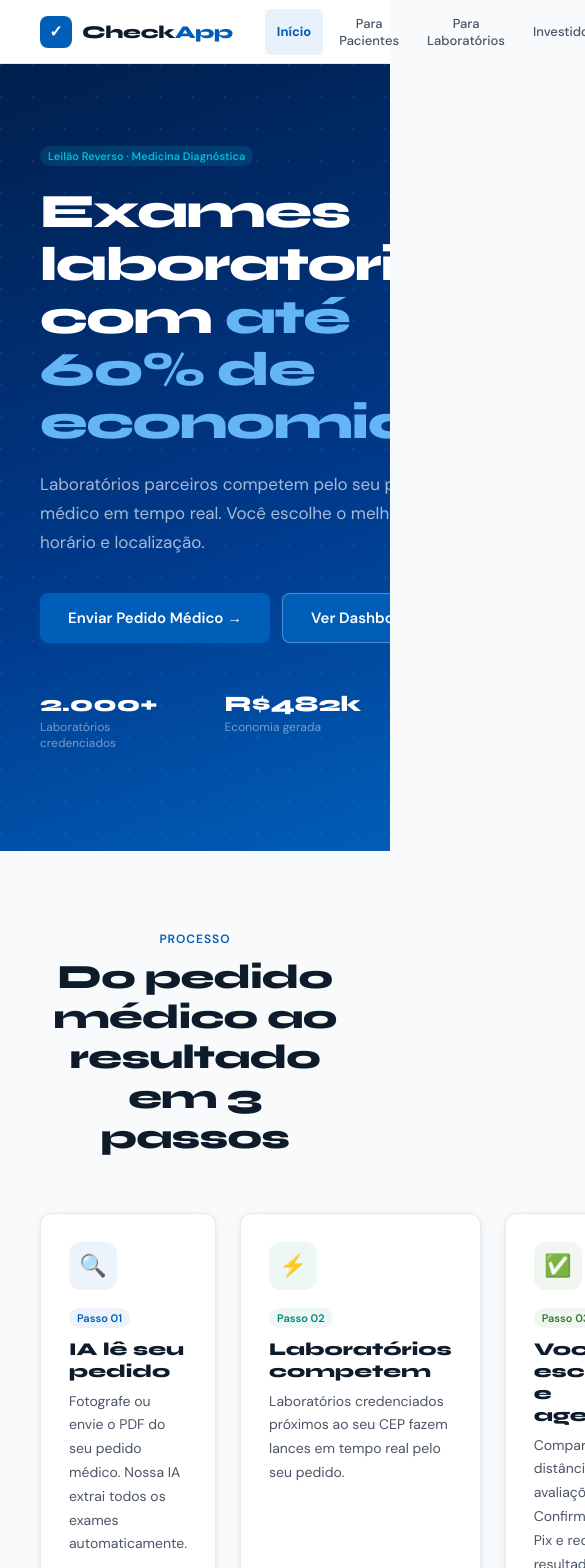
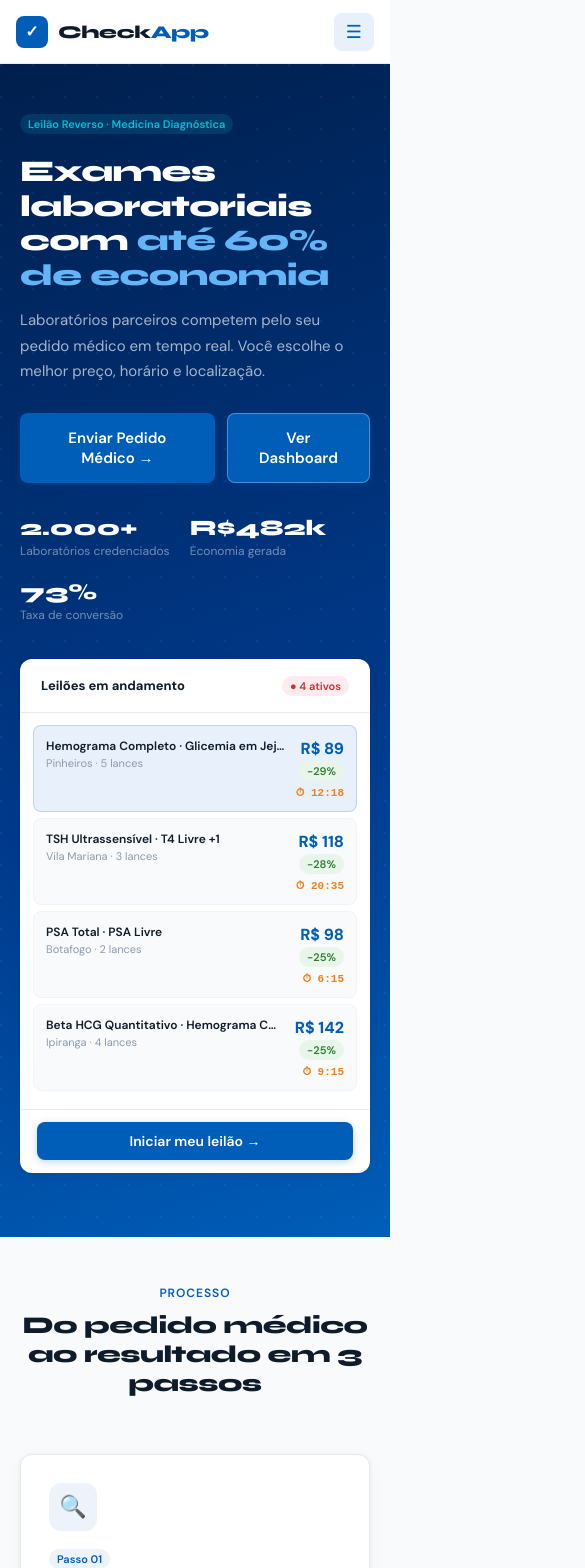
Before and after one commit to mmitne/checkapp-demo, a React (Create React App) app: page / in a window 390 px wide. Shown: the top 1568 px of the page, 585 px wide, since content can reach past the window. Built offline with nearby package versions, Linux system fonts and the light colour scheme.

Commit message:
dados reais mercado

```diff
--- a/src/App.js
+++ b/src/App.js
@@ -1,4 +1,17 @@
 import { useState, useEffect } from "react";
+
+// ─── RESPONSIVE HOOK ──────────────────────────────────────────────────────────
+function useIsMobile() {
+  const [isMobile, setIsMobile] = useState(
+    typeof window !== "undefined" ? window.innerWidth < 768 : false
+  );
+  useEffect(() => {
+    const handler = () => setIsMobile(window.innerWidth < 768);
+    window.addEventListener("resize", handler);
+    return () => window.removeEventListener("resize", handler);
+  }, []);
+  return isMobile;
+}
 
 // ─── DESIGN TOKENS ────────────────────────────────────────────────────────────
 const C = {
@@ -115,17 +128,20 @@ function Stars({ rating }) {
 }
 
 function Header({ page, onNavigate }) {
+  const isMobile = useIsMobile();
+  const [menuOpen, setMenuOpen] = useState(false);
   return (
     <header style={{
       background: C.surface, borderBottom: `1px solid ${C.border}`,
-      padding: "0 40px", height: 64, display: "flex", alignItems: "center",
+      padding: isMobile ? "0 16px" : "0 40px", height: 64, display: "flex", alignItems: "center",
       justifyContent: "space-between", position: "sticky", top: 0, zIndex: 100,
     }}>
-      <div style={{ display: "flex", alignItems: "center", gap: 32 }}>
+      <div style={{ display: "flex", alignItems: "center", gap: isMobile ? 0 : 32 }}>
         <div onClick={() => onNavigate("home")} style={{ cursor: "pointer", display: "flex", alignItems: "center", gap: 10 }}>
           <div style={{ width: 32, height: 32, borderRadius: 8, background: C.blue, display: "flex", alignItems: "center", justifyContent: "center", fontSize: 16, color: "#fff", fontWeight: 900 }}>✓</div>
           <span style={{ fontFamily: "'Syne', sans-serif", fontWeight: 800, fontSize: 18, color: C.text, letterSpacing: "-0.02em" }}>Check<span style={{ color: C.blue }}>App</span></span>
         </div>
+        {!isMobile && (
           <nav style={{ display: "flex", gap: 4 }}>
             {[
               { id: "home", label: "Início" },
@@ -142,16 +158,35 @@ function Header({ page, onNavigate }) {
               }}>{item.label}</button>
             ))}
           </nav>
+        )}
       </div>
       <div style={{ display: "flex", gap: 8, alignItems: "center" }}>
-        <Tag color={C.green} bg={C.greenLight}>● Ao vivo</Tag>
+        {!isMobile && <Tag color={C.green} bg={C.greenLight}>● Ao vivo</Tag>}
+        {isMobile ? (
+          <div style={{ position: "relative" }}>
+            <button onClick={() => setMenuOpen(!menuOpen)} style={{ background: C.blueLight, border: "none", borderRadius: 8, padding: "8px 12px", cursor: "pointer", fontSize: 18, color: C.blue }}>☰</button>
+            {menuOpen && (
+              <div style={{ position: "absolute", right: 0, top: 44, background: C.surface, border: `1px solid ${C.border}`, borderRadius: 12, padding: 8, width: 200, boxShadow: C.shadowMd, zIndex: 200 }}>
+                {[{ id: "home", label: "Início" }, { id: "patient", label: "Para Pacientes" }, { id: "lab", label: "Para Laboratórios" }, { id: "investor", label: "Investidores" }].map(item => (
+                  <button key={item.id} onClick={() => { onNavigate(item.id); setMenuOpen(false); }} style={{
+                    width: "100%", display: "block", textAlign: "left", padding: "10px 14px", background: page === item.id ? C.blueLight : "transparent",
+                    color: page === item.id ? C.blue : C.text, border: "none", borderRadius: 8, cursor: "pointer",
+                    fontSize: 14, fontWeight: page === item.id ? 700 : 400, fontFamily: "'DM Sans', sans-serif"
+                  }}>{item.label}</button>
+                ))}
+              </div>
+            )}
+          </div>
+        ) : (
           <Btn variant="primary" size="sm" onClick={() => onNavigate("patient")}>Fazer Exame</Btn>
+        )}
       </div>
     </header>
   );
 }
 
 function HomePage({ onNavigate }) {
+  const isMobile = useIsMobile();
   const [timers, setTimers] = useState(LEILOES_MOCK.map(l => l.timer));
   useEffect(() => {
     const t = setInterval(() => setTimers(p => p.map(s => Math.max(0, s - 1))), 1000);
@@ -160,18 +195,18 @@ function HomePage({ onNavigate }) {
 
   return (
     <div style={{ background: C.bg, minHeight: "100vh" }}>
-      <div style={{ background: "linear-gradient(160deg, #001F4D 0%, #003A8C 60%, #005EB8 100%)", padding: "80px 40px 100px", position: "relative", overflow: "hidden" }}>
+      <div style={{ background: "linear-gradient(160deg, #001F4D 0%, #003A8C 60%, #005EB8 100%)", padding: isMobile ? "48px 20px 64px" : "80px 40px 100px", position: "relative", overflow: "hidden" }}>
         <div style={{ position: "absolute", inset: 0, opacity: 0.06, backgroundImage: "radial-gradient(circle at 1px 1px, white 1px, transparent 0)", backgroundSize: "32px 32px" }} />
         <div style={{ maxWidth: 1100, margin: "0 auto", position: "relative", zIndex: 1 }}>
-          <div style={{ display: "grid", gridTemplateColumns: "1fr 420px", gap: 64, alignItems: "center" }}>
+          <div style={{ display: "grid", gridTemplateColumns: isMobile ? "1fr" : "1fr 400px", gap: isMobile ? 36 : 64, alignItems: "center" }}>
             <div>
               <div style={{ marginBottom: 20 }}>
                 <Tag color="#00BCD4" bg="rgba(0,188,212,0.15)">Leilão Reverso · Medicina Diagnóstica</Tag>
               </div>
-              <h1 style={{ fontFamily: "'Syne', sans-serif", fontSize: 48, fontWeight: 800, color: "#fff", lineHeight: 1.1, letterSpacing: "-0.03em", margin: "0 0 20px" }}>
+              <h1 style={{ fontFamily: "'Syne', sans-serif", fontSize: isMobile ? 30 : 48, fontWeight: 800, color: "#fff", lineHeight: 1.15, letterSpacing: "-0.02em", margin: "0 0 16px" }}>
                 Exames laboratoriais com <span style={{ color: "#64B5F6" }}>até 60% de economia</span>
               </h1>
-              <p style={{ color: "rgba(255,255,255,0.65)", fontSize: 17, lineHeight: 1.7, margin: "0 0 36px", maxWidth: 480 }}>
+              <p style={{ color: "rgba(255,255,255,0.65)", fontSize: isMobile ? 15 : 17, lineHeight: 1.7, margin: "0 0 28px" }}>
                 Laboratórios parceiros competem pelo seu pedido médico em tempo real. Você escolhe o melhor preço, horário e localização.
               </p>
               <div style={{ display: "flex", gap: 12 }}>
@@ -182,7 +217,7 @@ function HomePage({ onNavigate }) {
                   Ver Dashboard
                 </Btn>
               </div>
-              <div style={{ display: "flex", gap: 40, marginTop: 48 }}>
+              <div style={{ display: "flex", gap: isMobile ? 20 : 40, marginTop: 32, flexWrap: "wrap" }}>
                 {[{ v: "2.000+", l: "Laboratórios credenciados" }, { v: "R$482k", l: "Economia gerada" }, { v: "73%", l: "Taxa de conversão" }].map(s => (
                   <div key={s.l}>
                     <div style={{ color: "#fff", fontWeight: 800, fontSize: 22, fontFamily: "'Syne', sans-serif" }}>{s.v}</div>
@@ -229,12 +264,12 @@ function HomePage({ onNavigate }) {
         </div>
       </div>
 
-      <div style={{ maxWidth: 1100, margin: "0 auto", padding: "80px 40px" }}>
+      <div style={{ maxWidth: 1100, margin: "0 auto", padding: isMobile ? "48px 20px" : "80px 40px" }}>
         <div style={{ textAlign: "center", marginBottom: 56 }}>
           <div style={{ fontSize: 12, fontWeight: 600, color: C.blue, letterSpacing: "0.08em", textTransform: "uppercase", marginBottom: 10 }}>PROCESSO</div>
-          <h2 style={{ fontFamily: "'Syne', sans-serif", fontSize: 34, fontWeight: 800, margin: 0, color: C.text, letterSpacing: "-0.02em" }}>Do pedido médico ao resultado em 3 passos</h2>
+          <h2 style={{ fontFamily: "'Syne', sans-serif", fontSize: isMobile ? 24 : 34, fontWeight: 800, margin: 0, color: C.text, letterSpacing: "-0.02em" }}>Do pedido médico ao resultado em 3 passos</h2>
         </div>
-        <div style={{ display: "grid", gridTemplateColumns: "repeat(3, 1fr)", gap: 24 }}>
+        <div style={{ display: "grid", gridTemplateColumns: isMobile ? "1fr" : "repeat(3, 1fr)", gap: 16 }}>
           {[
             { n: "01", icon: "🔍", title: "IA lê seu pedido", desc: "Fotografe ou envie o PDF do seu pedido médico. Nossa IA extrai todos os exames automaticamente.", color: C.blue },
             { n: "02", icon: "⚡", title: "Laboratórios competem", desc: "Laboratórios credenciados próximos ao seu CEP fazem lances em tempo real pelo seu pedido.", color: C.teal },
@@ -250,7 +285,7 @@ function HomePage({ onNavigate }) {
         </div>
       </div>
 
-      <div style={{ maxWidth: 1100, margin: "0 auto", padding: "0 40px 80px", display: "grid", gridTemplateColumns: "1fr 1fr", gap: 20 }}>
+      <div style={{ maxWidth: 1100, margin: "0 auto", padding: isMobile ? "0 20px 48px" : "0 40px 80px", display: "grid", gridTemplateColumns: isMobile ? "1fr" : "1fr 1fr", gap: 20 }}>
         <Card onClick={() => onNavigate("patient")} style={{ padding: 36, background: C.blue, border: "none", cursor: "pointer" }}>
           <div style={{ fontSize: 36, marginBottom: 16 }}>👤</div>
           <h3 style={{ fontFamily: "'Syne', sans-serif", fontSize: 22, fontWeight: 800, margin: "0 0 10px", color: "#fff" }}>Sou Paciente</h3>
@@ -269,6 +304,7 @@ function HomePage({ onNavigate }) {
 }
 
 function PatientFlow({ onNavigate }) {
+  const isMobile = useIsMobile();
   const [step, setStep] = useState(1);
   const [cep, setCep] = useState("");
   const [cepData, setCepData] = useState(null);
@@ -363,7 +399,7 @@ function PatientFlow({ onNavigate }) {
 
   return (
     <div style={{ background: C.bg, minHeight: "100vh" }}>
-      <div style={{ background: C.surface, borderBottom: `1px solid ${C.border}`, padding: "20px 40px" }}>
+      <div style={{ background: C.surface, borderBottom: `1px solid ${C.border}`, padding: isMobile ? "16px 16px" : "20px 40px" }}>
         <div style={{ maxWidth: 680, margin: "0 auto", display: "flex", alignItems: "center" }}>
           {steps.map((s, i) => (
             <div key={s} style={{ display: "flex", alignItems: "center", flex: i < steps.length - 1 ? 1 : "none" }}>
@@ -377,7 +413,7 @@ function PatientFlow({ onNavigate }) {
         </div>
       </div>
 
-      <div style={{ maxWidth: 680, margin: "0 auto", padding: "40px 24px" }}>
+      <div style={{ maxWidth: 680, margin: "0 auto", padding: isMobile ? "24px 16px" : "40px 24px" }}>
 
         {step === 1 && (
           <div>
@@ -745,6 +781,7 @@ function LabDashboard({ onNavigate }) {
 }
 
 function InvestorDashboard({ onNavigate }) {
+  const isMobile = useIsMobile();
   const [section, setSection] = useState("overview");
   const navItems = [
     { id: "overview", label: "Visão Geral" },
@@ -756,7 +793,7 @@ function InvestorDashboard({ onNavigate }) {
 
   return (
     <div style={{ background: C.bg, minHeight: "100vh" }}>
-      <div style={{ background: C.surface, borderBottom: `1px solid ${C.border}`, padding: "0 40px" }}>
+      <div style={{ background: C.surface, borderBottom: `1px solid ${C.border}`, padding: isMobile ? "0 16px" : "0 40px", overflowX: "auto" }}>
         <div style={{ maxWidth: 1100, margin: "0 auto", display: "flex", gap: 0 }}>
           {navItems.map(s => (
             <button key={s.id} onClick={() => setSection(s.id)} style={{ padding: "16px 20px", background: "none", border: "none", borderBottom: `3px solid ${section === s.id ? C.blue : "transparent"}`, color: section === s.id ? C.blue : C.textMid, fontWeight: section === s.id ? 700 : 500, fontSize: 14, cursor: "pointer", fontFamily: "'DM Sans', sans-serif" }}>{s.label}</button>
@@ -764,7 +801,7 @@ function InvestorDashboard({ onNavigate }) {
         </div>
       </div>
 
-      <div style={{ maxWidth: 1100, margin: "0 auto", padding: "40px" }}>
+      <div style={{ maxWidth: 1100, margin: "0 auto", padding: isMobile ? "20px 16px" : "40px" }}>
         {section === "overview" && (
           <div>
             <div style={{ marginBottom: 32 }}>
@@ -777,7 +814,7 @@ function InvestorDashboard({ onNavigate }) {
               </div>
             </div>
 
-            <div style={{ display: "grid", gridTemplateColumns: "repeat(6, 1fr)", gap: 12, marginBottom: 28 }}>
+            <div style={{ display: "grid", gridTemplateColumns: isMobile ? "repeat(3, 1fr)" : "repeat(6, 1fr)", gap: 12, marginBottom: 28 }}>
               {[{ v: "18.000+", l: "Labs no Brasil", c: C.blue }, { v: "2,53B", l: "Exames/ano no BR", c: C.teal }, { v: "75%", l: "Sem plano saúde", c: C.green }, { v: "R$45B", l: "Mercado privado", c: C.amber }, { v: "10%", l: "Crescimento a.a.", c: C.blue }, { v: "R$40B", l: "Receita setor 2024", c: C.green }].map(k => (
                 <Card key={k.l} style={{ padding: "16px 12px", textAlign: "center" }}>
                   <div style={{ fontWeight: 900, fontSize: 20, color: k.c, fontFamily: "'Syne', sans-serif" }}>{k.v}</div>
@@ -786,7 +823,7 @@ function InvestorDashboard({ onNavigate }) {
               ))}
             </div>
 
-            <div style={{ display: "grid", gridTemplateColumns: "2fr 1fr", gap: 20, marginBottom: 20 }}>
+            <div style={{ display: "grid", gridTemplateColumns: isMobile ? "1fr" : "2fr 1fr", gap: 16, marginBottom: 20 }}>
               <Card style={{ padding: 24 }}>
                 <div style={{ fontWeight: 700, color: C.text, marginBottom: 4 }}>GMV Mensal (R$)</div>
                 <div style={{ fontSize: 12, color: C.textLight, marginBottom: 20 }}>Crescimento acumulado 12 meses</div>
@@ -850,7 +887,7 @@ function InvestorDashboard({ onNavigate }) {
           <div>
             <h2 style={{ fontFamily: "'Syne', sans-serif", fontSize: 30, fontWeight: 800, margin: "0 0 8px", color: C.text }}>Mercado Endereçável</h2>
             <p style={{ color: C.textMid, margin: "0 0 32px" }}>Brasil como prova de conceito · Expansão global planejada</p>
-            <div style={{ display: "grid", gridTemplateColumns: "repeat(3, 1fr)", gap: 20, marginBottom: 32 }}>
+            <div style={{ display: "grid", gridTemplateColumns: isMobile ? "1fr" : "repeat(3, 1fr)", gap: 16, marginBottom: 28 }}>
               {[{ tipo: "TAM", valor: "R$ 45B", desc: "Mercado privado de medicina diagnóstica no Brasil. Setor cresceu 10% em 2024, com R$34B de receita privada — Painel ABRAMED 2024.", cor: C.blue }, { tipo: "SAM", valor: "R$ 12B", desc: "Exames pagos diretamente pelo paciente (cash-pay). 75% dos brasileiros sem plano privado equivale a ~152M de pessoas — ANS 2024.", cor: C.teal }, { tipo: "SOM", valor: "R$ 180M", desc: "Capturável em 3 anos operando SP, RJ e BH. Representa 1,5% do SAM — meta conservadora e defensável a investidores.", cor: C.green }].map(m => (
                 <Card key={m.tipo} style={{ padding: 24, borderTop: `4px solid ${m.cor}` }}>
                   <Tag color={m.cor} bg={`${m.cor}12`}>{m.tipo}</Tag>
@@ -894,7 +931,7 @@ function InvestorDashboard({ onNavigate }) {
         {section === "model" && (
           <div>
             <h2 style={{ fontFamily: "'Syne', sans-serif", fontSize: 30, fontWeight: 800, margin: "0 0 32px", color: C.text }}>Modelo de Negócio</h2>
-            <div style={{ display: "grid", gridTemplateColumns: "repeat(2, 1fr)", gap: 20, marginBottom: 28 }}>
+            <div style={{ display: "grid", gridTemplateColumns: isMobile ? "1fr" : "repeat(2, 1fr)", gap: 16, marginBottom: 24 }}>
               {[
                 { n: "B2C", title: "Take-Rate por Transação", desc: "10% sobre cada transação. Ticket médio de R$95 → R$9,50 por leilão. Fonte: preços praticados por Exmed e Labi.", receita: "~R$ 9,50 / transação", color: C.blue },
                 { n: "B2B-A", title: "SaaS para Convênios", desc: "Planos de saúde menores (não verticalizados) usam a plataforma para reduzir custo assistencial de exames simples.", receita: "R$ 1.800 / mês / convênio", color: C.teal },
@@ -939,7 +976,7 @@ function InvestorDashboard({ onNavigate }) {
         {section === "roadmap" && (
           <div>
             <h2 style={{ fontFamily: "'Syne', sans-serif", fontSize: 30, fontWeight: 800, margin: "0 0 32px", color: C.text }}>Roadmap & Uso do Capital</h2>
-            <div style={{ display: "grid", gridTemplateColumns: "repeat(3, 1fr)", gap: 20, marginBottom: 32 }}>
+            <div style={{ display: "grid", gridTemplateColumns: isMobile ? "1fr" : "repeat(3, 1fr)", gap: 16, marginBottom: 28 }}>
               {[
                 { fase: "Q4 2026", titulo: "MVP Validado", cor: C.green, status: "Em andamento", items: ["120 labs onboardados SP","Leilão funcional ao vivo","OCR com Claude AI ativo","CEP + geolocalização","Pix integrado"] },
                 { fase: "Q2 2027", titulo: "Product-Market Fit", cor: C.blue, status: "Planejado", items: ["480 labs em SP + RJ","App iOS + Android","API LIS (Tasy, MV)","B2B 3 convênios piloto","Break-even operacional"] },
@@ -960,7 +997,7 @@ function InvestorDashboard({ onNavigate }) {
                 </Card>
               ))}
             </div>
-            <div style={{ display: "grid", gridTemplateColumns: "1fr 1fr", gap: 20 }}>
+            <div style={{ display: "grid", gridTemplateColumns: isMobile ? "1fr" : "1fr 1fr", gap: 16 }}>
               <Card style={{ padding: 24 }}>
                 <div style={{ fontWeight: 700, color: C.text, marginBottom: 16 }}>Alocação do Capital — R$1,2M Seed</div>
                 {[{ item: "Tecnologia & Produto", p: 45, c: C.blue }, { item: "Vendas B2B & Growth", p: 30, c: C.teal }, { item: "Operações & Jurídico", p: 15, c: C.amber }, { item: "Reserva Estratégica", p: 10, c: C.textLight }].map(u => (
```
Lines whose indentation alone changed are shown as unchanged.
